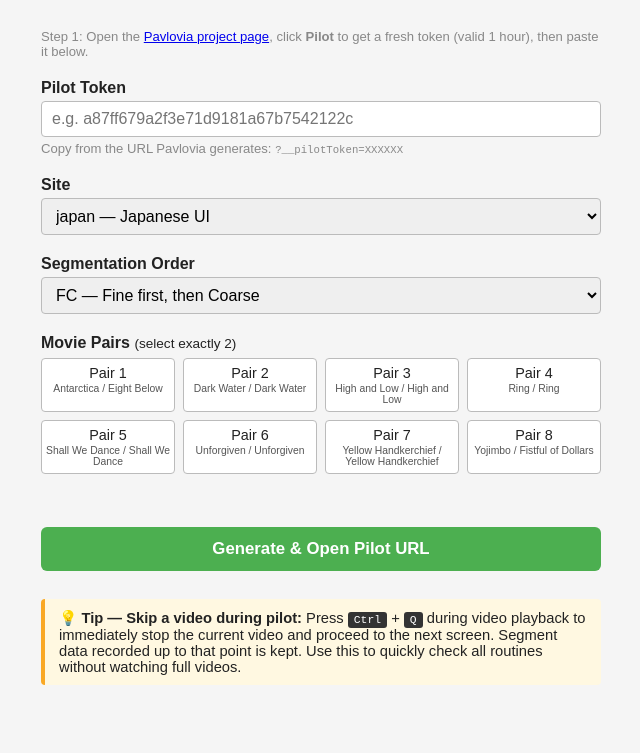
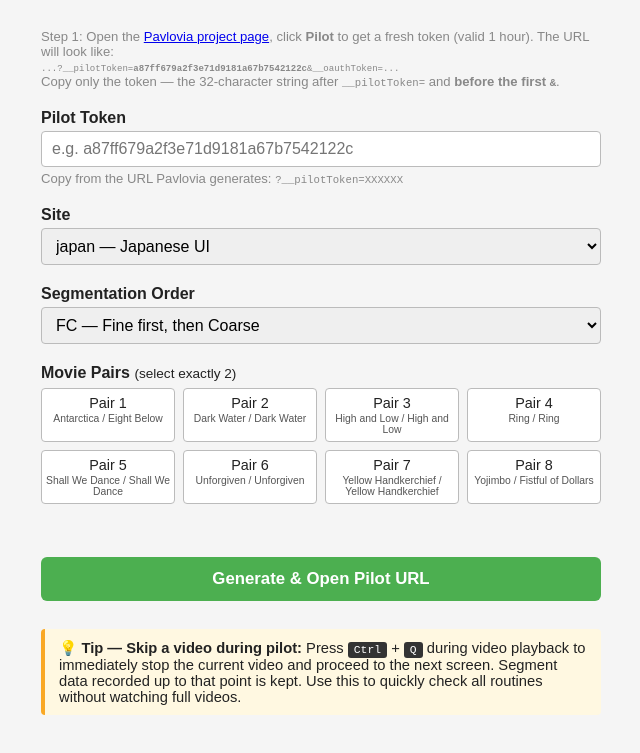
Before and after one commit to yamhiroki/pilot-launcher, a plain HTML site: page index.html in a window 1280 px wide. Shown: the part 107-860 px from the top of the page, without its empty margins (319-959 px from the left). Drawn offline with Linux system fonts and the light colour scheme.

Commit message:
Clarify token extraction: stop at first & (oauthToken present)

```diff
--- a/index.html
+++ b/index.html
@@ -102,7 +102,9 @@
 <h1>Pilot Launcher</h1>
 <p class="subtitle">cc-event-segmentation-online — Pavlovia pilot URL builder</p>
 
-<p class="step">Step 1: Open the <a href="https://pavlovia.org/yamhiroki/cc-event-segmentation-online" target="_blank">Pavlovia project page</a>, click <strong>Pilot</strong> to get a fresh token (valid 1 hour), then paste it below.</p>
+<p class="step">Step 1: Open the <a href="https://pavlovia.org/yamhiroki/cc-event-segmentation-online" target="_blank">Pavlovia project page</a>, click <strong>Pilot</strong> to get a fresh token (valid 1 hour). The URL will look like:<br>
+<code style="font-size:0.85em;word-break:break-all;">...?__pilotToken=<strong>a87ff679a2f3e71d9181a67b7542122c</strong>&amp;__oauthToken=...</code><br>
+Copy only the token — the 32-character string after <code>__pilotToken=</code> and <strong>before the first <code>&amp;</code></strong>.</p>
 
 <label for="token">Pilot Token</label>
 <input type="text" id="token" placeholder="e.g. a87ff679a2f3e71d9181a67b7542122c">
```
